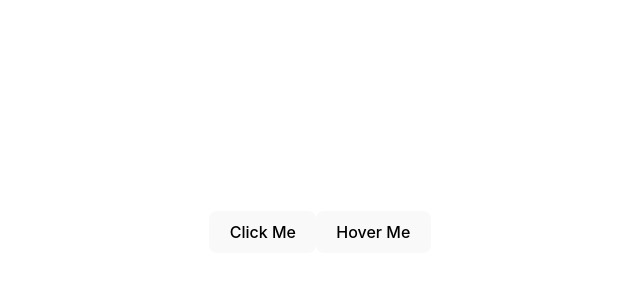
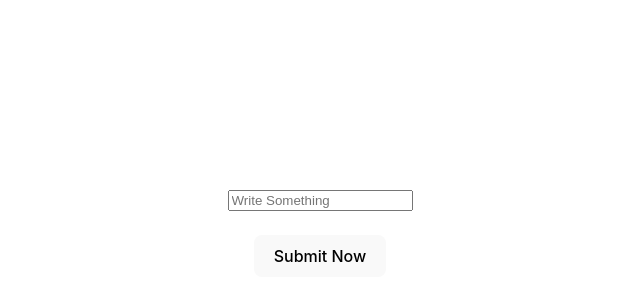
Before and after one commit to developermickey/Learn-ReactJS, a React (Vite) app: page / in a window 1280 px wide. Shown: the part 168-468 px from the top of the page, without its empty margins (320-960 px from the left). Built offline with nearby package versions, Linux system fonts and the light colour scheme.

Commit message:
Form event.preventDefault  submit handler

```diff
--- a/src/App.jsx
+++ b/src/App.jsx
@@ -1,11 +1,12 @@
 import './App.css'
 import Button from './components/Button/Index';
+import MyForm from './components/Form';
 import ProductTab from './components/ProductTab';
 
 function App() {
 
   return (
-   <Button />
+  <MyForm />
   );
 }
 
--- a/src/components/Button/Index.jsx
+++ b/src/components/Button/Index.jsx
@@ -5,11 +5,17 @@ function myHover(){
     console.log("Hover On")
 }
 
+function handleClick(event) {
+    console.log("Hello World");
+    console.log(event);
+}
+
 export default function Button() {
     return (
         <div>
             <button onClick={someThing}>Click Me</button>
             <button onMouseOver={myHover}>Hover Me</button>
+            <button onClick={handleClick}>Click Me</button>
         </div>
     )
 }
--- /dev/null
+++ b/src/components/Form/index.jsx
@@ -0,0 +1,16 @@
+function handleFormSubmit(event) {
+    event.preventDefault();
+    console.log("FormSubmit");
+}
+export default function MyForm() {
+    return (
+        <div>
+            <form onSubmit={handleFormSubmit}>
+                <input type="text" placeholder="Write Something" />
+                <br />
+                <br />
+                <button >Submit Now</button>
+            </form>
+        </div>
+    )
+}
```
